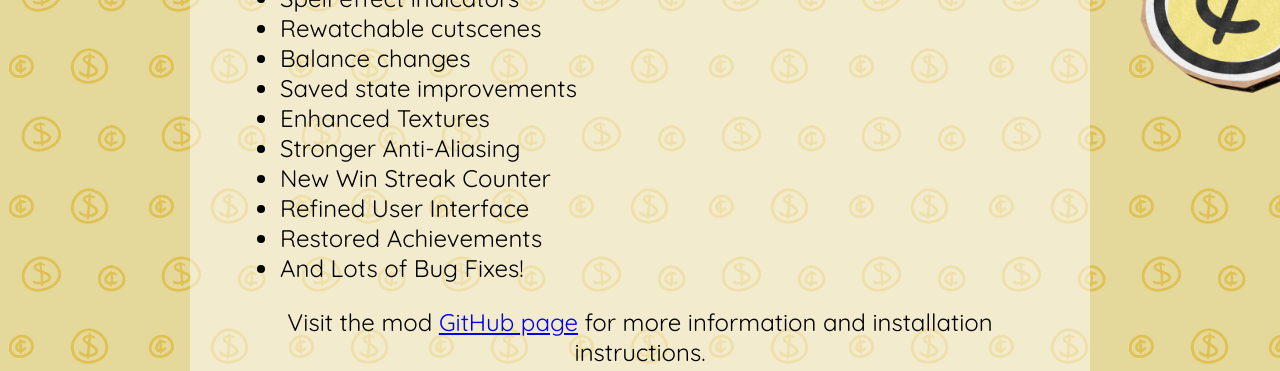
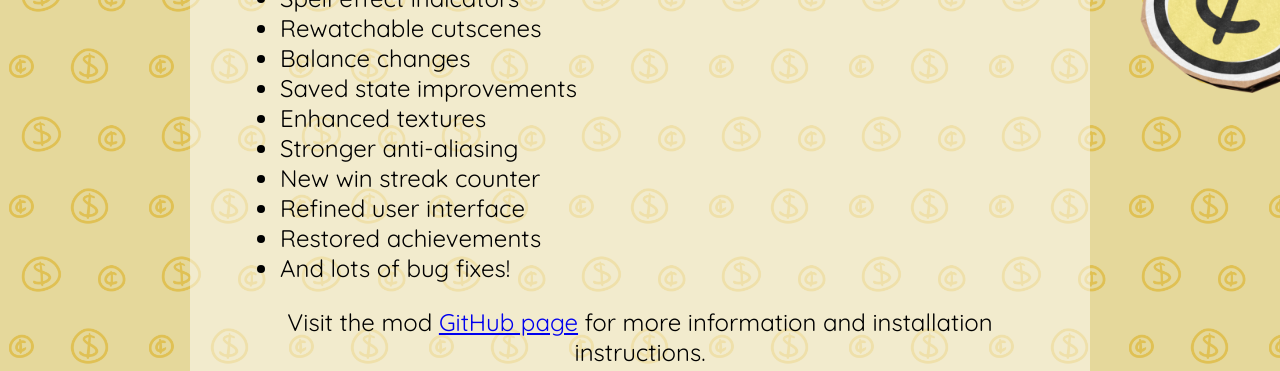
Before and after one commit to JeffAdriaanse/The-Legend-of-Bum-bo-Windfall, a Jekyll site: the page built from index.markdown, in a window 1280 px wide. Shown: the part 950-1321 px from the top of the page. Built offline with Jekyll 4.4.1, drawn with Linux system fonts in a browser that asks for light colours.

Commit message:
Corrected capitalization of text on the main page

```diff
--- a/index.markdown
+++ b/index.markdown
@@ -36,12 +36,12 @@ Return to the cardboard world of The Legend of Bum-bo, now enhanced and expanded
   <li>Rewatchable cutscenes</li>
   <li>Balance changes</li>
   <li>Saved state improvements</li>
-  <li>Enhanced Textures</li>
-  <li>Stronger Anti-Aliasing</li>
-  <li>New Win Streak Counter</li>
-  <li>Refined User Interface</li>
-  <li>Restored Achievements</li>
-  <li>And Lots of Bug Fixes!</li>
+  <li>Enhanced textures</li>
+  <li>Stronger anti-aliasing</li>
+  <li>New win streak counter</li>
+  <li>Refined user interface</li>
+  <li>Restored achievements</li>
+  <li>And lots of bug fixes!</li>
 </ul>
 Visit the mod <a href="https://github.com/JeffAdriaanse/The-Legend-of-Bum-bo-Windfall">GitHub page</a> for more information and installation instructions.
 </div>
```
